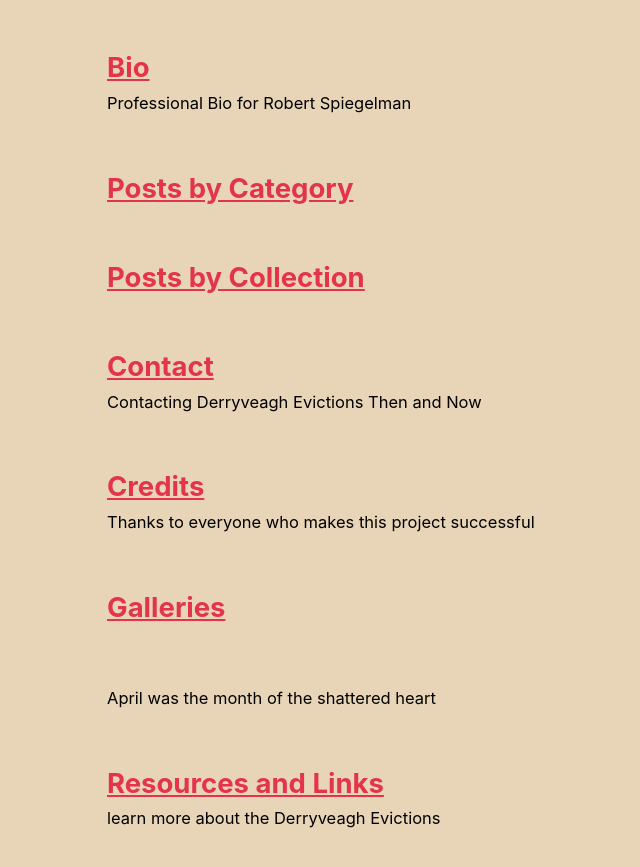
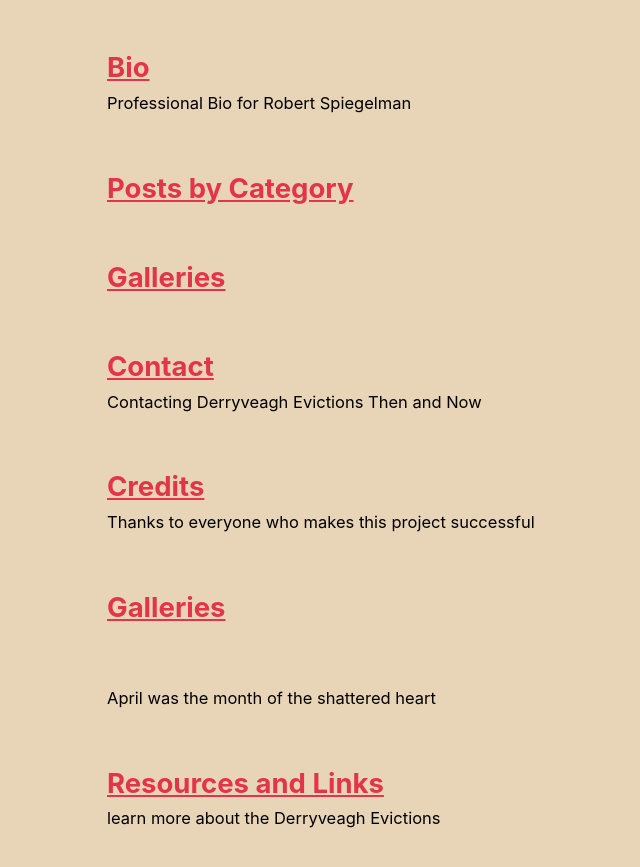
Before and after one commit to adamdjbrett/derryveagh-new, a Jekyll site: the page built from _pages/sitemap.md, in a window 1280 px wide and 900 px high, scrolled down 668 px. Shown: the top 867 px of the window, without its empty margins (215-855 px from the left). Built offline with Jekyll 4.4.1, drawn with Linux system fonts in a browser that asks for light colours; cached includes are drawn as plain includes; nearby versions of some CDN libraries.

Commit message:
galleries

```diff
--- a/_data/navigation.yml
+++ b/_data/navigation.yml
@@ -9,7 +9,7 @@ main:
   - title: "Maps"
     url: /categories/maps/
   - title: "Gallery"
-    url: /collection-archive/
+    url: /galleries/
   - title: "Contact"
     url: /contact/
   - title: "Links"
--- a/_pages/collection-archive.html
+++ b/_pages/collection-archive.html
@@ -1,7 +1,7 @@
 ---
 layout: archive
-title: "Posts by Collection"
-permalink: /collection-archive/
+title: "Galleries"
+permalink: /galleries/
 author_profile: true
 ---
 
```
